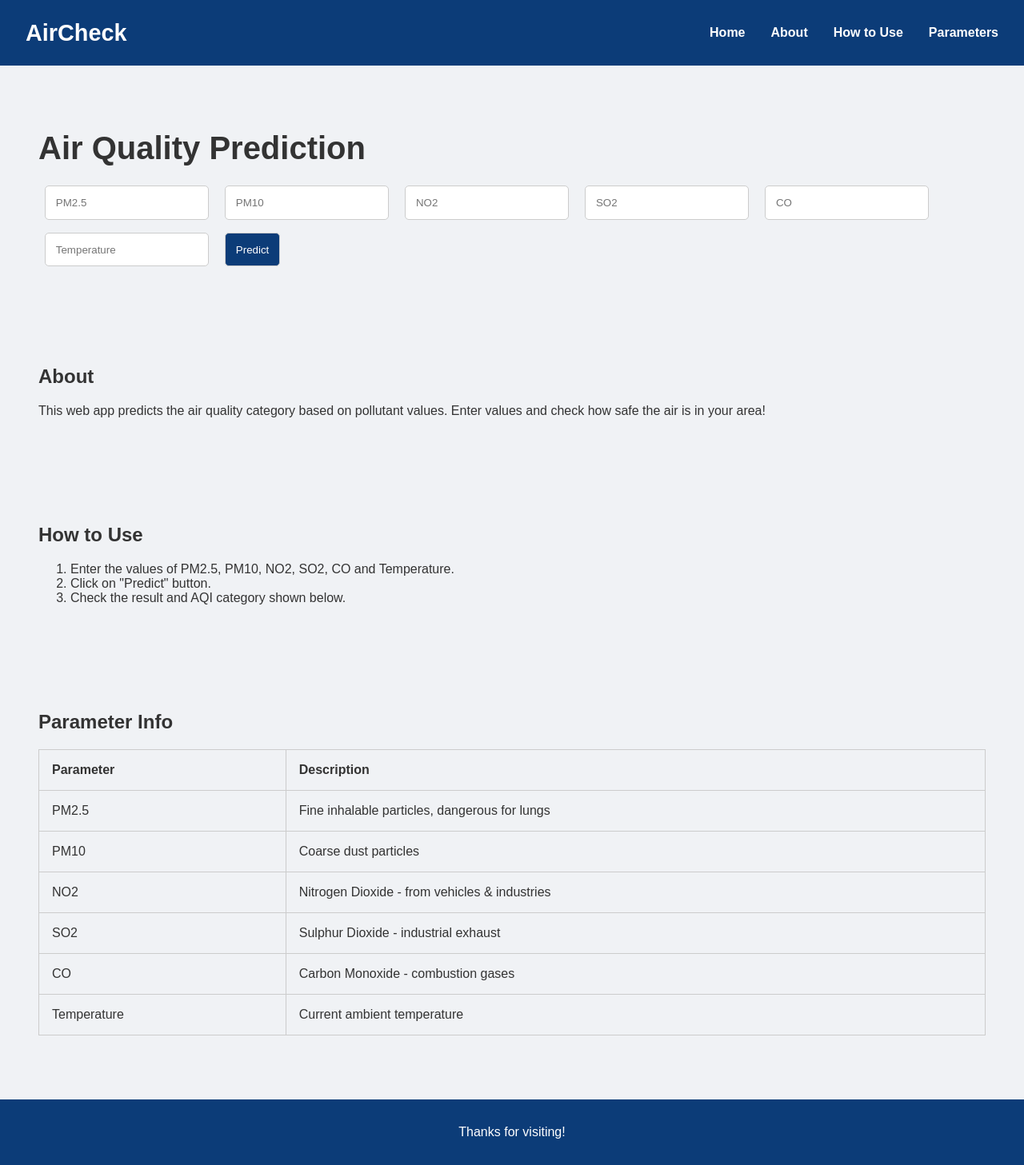
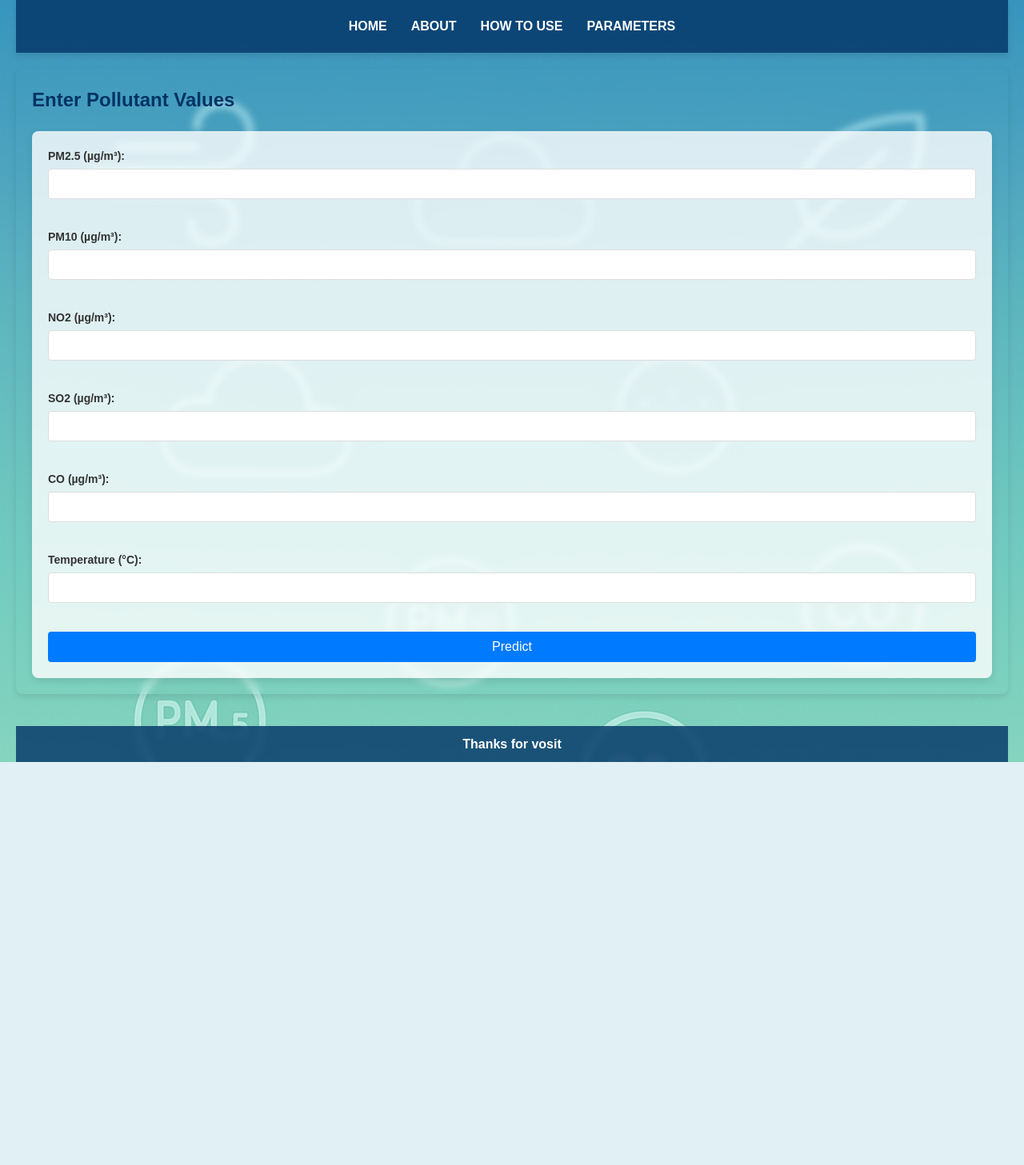
Before and after one commit to ABHAYBARMAN067/Air-Quality-Prediction-Streamlit, a Flask app: page / in a window 1280 px wide. Shown: the whole page at 80% size. After the commit the page ends 953 px from the top, so only its background shows below. Run offline with Flask 2, Linux system fonts and the light colour scheme; parts of the project's set-up code (start-up, migrations or seed data) failed here and were passed over.

Commit message:
Initial commit for Flask app

```diff
--- a/app.py
+++ b/app.py
@@ -1,43 +1,74 @@
-import os
 from flask import Flask, render_template, request
 import joblib
 import numpy as np
 
-# Initialize the Flask app
+# Initialize Flask app
 app = Flask(__name__)
 
-# Load the trained model and scaler from 'models' directory
-model = joblib.load(os.path.join('models', 'air_quality_model.pkl'))
-scaler = joblib.load(os.path.join('models', 'scaler.pkl'))
+# Load the trained model and scaler
+try:
+    model = joblib.load('air_quality_model.pkl')
+    scaler = joblib.load('scaler.pkl')
+    print("Model and Scaler loaded successfully.")
+except Exception as e:
+    print(f"Error loading model or scaler: {e}")
 
-# AQI categories
-categories = ['Good', 'Satisfactory', 'Moderate', 'Poor', 'Very Poor', 'Severe']
+@app.route('/')
+def home():
+    return render_template('index.html')  # Home page
 
-# Route to display the form and predict air quality
-@app.route('/', methods=['GET', 'POST'])
-def index():
-    if request.method == 'POST':
-        # Get input values from the form
+@app.route('/about')
+def about():
+    return render_template('about.html')  # About page
+
+@app.route('/how-to-use')
+def how_to_use():
+    return render_template('how_to_use.html')  # How to Use page
+
+@app.route('/parameters')
+def parameters():
+    return render_template('parameters.html')  # Parameters page
+
+@app.route('/predict', methods=['POST'])
+def predict():
+    try:
+        # Get input values from the user (PM2.5, PM10, NO2, SO2, CO, Temperature)
         pm25 = float(request.form['PM2.5'])
         pm10 = float(request.form['PM10'])
         no2 = float(request.form['NO2'])
         so2 = float(request.form['SO2'])
         co = float(request.form['CO'])
+        temperature = float(request.form['Temperature'])
 
-        # Create input feature array
-        input_features = np.array([[pm25, pm10, no2, so2, co]])
+        # Prepare the features for prediction
+        features = np.array([[pm25, pm10, no2, so2, co, temperature]])
 
-        # Scale the features using the loaded scaler
-        input_scaled = scaler.transform(input_features)
+        # Debug print statement to check the features being passed
+        print(f"Features for prediction: {features}")
 
-        # Predict the category
-        prediction = model.predict(input_scaled)
-        predicted_category = categories[prediction[0]]
+        # Scale the features using the saved scaler
+        features_scaled = scaler.transform(features)
 
-        return render_template('index.html', prediction=predicted_category)
+        # Predict the Air Quality Index (AQI)
+        predicted_aqi = model.predict(features_scaled)
 
-    return render_template('index.html', prediction=None)
+        # Debug print statement to check prediction
+        print(f"Predicted AQI (numeric value): {predicted_aqi}")
 
-# Run the app
+        # Decode the predicted numeric label to its corresponding category
+        aqi_category = ['Good', 'Satisfactory', 'Moderate', 'Poor', 'Very Poor', 'Severe']
+
+        # Handle cases where prediction might be slightly out of range (e.g., rounding errors)
+        predicted_category = aqi_category[int(np.round(predicted_aqi[0]))]
+
+        return render_template('index.html', prediction_text=f"The predicted Air Quality is: {predicted_category}")
+
+    except ValueError as ve:
+        print(f"ValueError: {ve}")
+        return render_template('index.html', prediction_text=f"Invalid input value: {ve}")
+    except Exception as e:
+        print(f"Error: {e}")
+        return render_template('index.html', prediction_text=f"Error: {e}")
+
 if __name__ == '__main__':
     app.run(debug=True)
--- /dev/null
+++ b/static/css/style.css
@@ -0,0 +1,199 @@
+/* Reset some default styles */
+* {
+    margin: 0;
+    padding: 0;
+    box-sizing: border-box;
+}
+/* Main content section */
+section {
+    padding: 20px;
+    background-color: rgba(255, 255, 255, 0.8); /* Semi-transparent white */
+    margin: 20px 0;
+    border-radius: 8px;
+    box-shadow: 0 4px 8px rgba(0, 0, 0, 0.1);
+    transition: transform 0.3s ease, box-shadow 0.3s ease;
+}
+
+/* Form styles */
+form {
+    display: flex;
+    flex-direction: column;
+    background-color: rgba(255, 255, 255, 0.8); /* Semi-transparent white */
+    padding: 20px; /* Add padding for better spacing */
+    border-radius: 8px; /* Match the section's border radius */
+    box-shadow: 0 4px 8px rgba(0, 0, 0, 0.1);
+}
+
+/* Result section */
+.result {
+    margin-top: 20px;
+    padding: 10px;
+    background-color: rgba(224, 224, 224, 0.7); /* Keep this as is for a transparent grey */
+    border-radius: 4px;
+    font-size: 16px;
+}
+body {
+    font-family: Arial, sans-serif;
+    background-image: url('background.png');
+    background-size: cover;
+    background-repeat: no-repeat;
+    background-attachment: fixed;
+    background-position: center;
+    color: #333;
+    line-height: 1.6;
+}
+
+/* Full-width container */
+.container {
+    width: 100%;
+    margin: 0;
+    padding: 0 20px;
+}
+
+/* Header styles */
+header {
+    background-color: rgba(0, 51, 102, 0.8); /* Semi-transparent */
+    color: #fff;
+    padding: 20px 0;
+    text-align: center;
+    box-shadow: 0 4px 8px rgba(0, 0, 0, 0.1);
+    backdrop-filter: blur(5px);
+}
+
+/* Navbar styles */
+nav ul {
+    list-style: none;
+    padding: 0;
+    display: flex;
+    justify-content: center;
+    flex-wrap: wrap;
+}
+
+nav ul li {
+    margin: 0 15px;
+}
+
+nav ul li a {
+    color: #fff;
+    text-decoration: none;
+    font-weight: bold;
+    text-transform: uppercase;
+    font-size: 16px;
+    transition: color 0.3s ease;
+}
+
+nav ul li a:hover {
+    color: #ffcc00;
+    text-decoration: underline;
+}
+
+/* Main content section */
+section {
+    padding: 20px;
+    background-color: transparent;
+    margin: 20px 0;
+    border-radius: 8px;
+    box-shadow: 0 4px 8px rgba(0, 0, 0, 0.1);
+    transition: transform 0.3s ease, box-shadow 0.3s ease;
+    backdrop-filter: blur(5px);
+}
+
+
+section:hover {
+    transform: scale(1.02);
+    box-shadow: 0 8px 16px rgba(0, 0, 0, 0.2);
+}
+
+/* Form styles */
+form {
+    display: flex;
+    flex-direction: column;
+}
+
+form label {
+    display: block;
+    margin-bottom: 5px;
+    font-size: 14px;
+}
+
+form input {
+    width: 100%;
+    padding: 10px;
+    margin-bottom: 10px;
+    border: 1px solid #ddd;
+    border-radius: 4px;
+    font-size: 14px;
+    transition: border 0.3s ease;
+}
+
+form input:focus {
+    border-color: #007bff;
+}
+
+form button {
+    padding: 10px 20px;
+    background-color: #007bff;
+    color: white;
+    border: none;
+    border-radius: 4px;
+    cursor: pointer;
+    font-size: 16px;
+    transition: background-color 0.3s ease;
+}
+
+form button:hover {
+    background-color: #0056b3;
+}
+
+/* Result section */
+.result {
+    margin-top: 20px;
+    padding: 10px;
+    background-color: rgba(224, 224, 224, 0.7); /* Transparent grey */
+    border-radius: 4px;
+    font-size: 16px;
+    backdrop-filter: blur(5px);
+}
+
+/* List styles */
+ul {
+    list-style-type: square;
+    padding-left: 20px;
+}
+
+h2 {
+    margin-bottom: 20px;
+    font-size: 24px;
+    color: #003366;
+}
+
+/* Footer styles */
+footer {
+    background-color: rgba(0, 51, 102, 0.8); /* Semi-transparent */
+    color: #fff;
+    text-align: center;
+    padding: 10px 0;
+    margin-top: 40px;
+    backdrop-filter: blur(5px);
+}
+
+/* Responsive design for smaller screens */
+@media (max-width: 768px) {
+    nav ul {
+        flex-direction: column;
+        align-items: center;
+    }
+
+    nav ul li {
+        margin-bottom: 10px;
+    }
+
+    section {
+        padding: 15px;
+        margin: 15px 0;
+    }
+}
+/* Bold normal text */
+body, p, li, h1, h2, h3, h4, h5, h6 {
+    font-weight: bold;
+}
--- a/static/style.css
+++ /dev/null
@@ -1,104 +0,0 @@
-body {
-    margin: 0;
-    font-family: 'Arial', sans-serif;
-    background: #f0f2f5;
-    color: #333;
-  }
-
-  nav {
-    background: #0c3c78;
-    padding: 1rem 2rem;
-    display: flex;
-    justify-content: space-between;
-    align-items: center;
-    color: #fff;
-  }
-
-  nav .logo {
-    font-size: 1.8rem;
-    font-weight: bold;
-  }
-
-  nav ul {
-    display: flex;
-    gap: 2rem;
-    list-style: none;
-  }
-
-  nav ul li a {
-    color: #fff;
-    text-decoration: none;
-    font-weight: bold;
-  }
-
-  nav ul li a:hover {
-    color: #ffda44;
-  }
-
-  section {
-    padding: 3rem;
-  }
-
-  #home h1 {
-    font-size: 2.5rem;
-    margin-bottom: 1rem;
-  }
-
-  form input, form button {
-    padding: 0.8rem;
-    margin: 0.5rem;
-    border: 1px solid #ccc;
-    border-radius: 5px;
-  }
-
-  form button {
-    background: #0c3c78;
-    color: #fff;
-    cursor: pointer;
-    transition: 0.3s;
-  }
-
-  form button:hover {
-    background: #ffda44;
-    color: #0c3c78;
-  }
-
-  .result-card {
-    margin-top: 1rem;
-    padding: 1rem;
-    border-radius: 10px;
-    color: #fff;
-    text-align: center;
-    font-size: 1.5rem;
-    font-weight: bold;
-  }
-
-  .result-card.good { background: #00e400; }
-  .result-card.satisfactory { background: #a3c853; }
-  .result-card.moderate { background: #ffff00; color: #333; }
-  .result-card.poor { background: #ff7e00; }
-  .result-card.very-poor { background: #ff0000; }
-  .result-card.severe { background: #8f3f97; }
-
-  table {
-    width: 100%;
-    border-collapse: collapse;
-    margin-top: 1rem;
-  }
-
-  table, th, td {
-    border: 1px solid #ccc;
-  }
-
-  th, td {
-    padding: 1rem;
-    text-align: left;
-  }
-
-  footer {
-    background: #0c3c78;
-    color: #fff;
-    text-align: center;
-    padding: 1rem;
-    margin-top: 2rem;
-  }
--- a/tempCodeRunnerFile.py
+++ /dev/null
@@ -1 +0,0 @@
-import seaborn as sns
--- /dev/null
+++ b/templates/base.html
@@ -0,0 +1,34 @@
+<!DOCTYPE html>
+<html lang="en">
+<head>
+    <meta charset="UTF-8">
+    <meta name="viewport" content="width=device-width, initial-scale=1.0">
+    <title>{% block title %}Air Quality Prediction{% endblock %}</title>
+    <link rel="stylesheet" href="{{ url_for('static', filename='css/style.css') }}">
+</head>
+<body>
+    <div class="container">
+        <!-- Common Navbar -->
+        <header>
+            <nav>
+                <ul>
+                    <li><a href="/">Home</a></li>
+                    <li><a href="/about">About</a></li>
+                    <li><a href="/how-to-use">How to Use</a></li>
+                    <li><a href="/parameters">Parameters</a></li>
+                </ul>
+            </nav>
+        </header>
+
+        <!-- Main content area -->
+        <main>
+            {% block content %}{% endblock %}
+        </main>
+
+        <!-- Footer -->
+        <footer>
+            <p>Thanks for vosit</p>
+        </footer>
+    </div>
+</body>
+</html>
--- a/templates/index.html
+++ b/templates/index.html
@@ -1,76 +1,36 @@
-<!DOCTYPE html>
-<html lang="en">
-<head>
-  <meta charset="UTF-8">
-  <title>Air Quality Prediction</title>
-  <link rel="stylesheet" href="{{ url_for('static', filename='style.css') }}">
-</head>
-<body>
+{% extends 'base.html' %}
 
-  <!-- Navbar -->
-  <nav>
-    <div class="logo">AirCheck</div>
-    <ul>
-      <li><a href="#home">Home</a></li>
-      <li><a href="#about">About</a></li>
-      <li><a href="#how">How to Use</a></li>
-      <li><a href="#params">Parameters</a></li>
-    </ul>
-  </nav>
+{% block title %}Home - Air Quality Prediction{% endblock %}
 
-  <!-- Home -->
-  <section id="home">
-    <h1>Air Quality Prediction</h1>
-    <form action="/predict" method="post">
-      <input type="number" name="PM2.5" placeholder="PM2.5" required>
-      <input type="number" name="PM10" placeholder="PM10" required>
-      <input type="number" name="NO2" placeholder="NO2" required>
-      <input type="number" name="SO2" placeholder="SO2" required>
-      <input type="number" name="CO" placeholder="CO" required>
-      <input type="number" name="Temperature" placeholder="Temperature" required>
-      <button type="submit">Predict</button>
-    </form>
+{% block content %}
+    <section class="form-section">
+        <h2>Enter Pollutant Values</h2>
+        <form method="POST" action="/predict">
+            <label for="PM2.5">PM2.5 (µg/m³):</label>
+            <input type="number" name="PM2.5" step="any" required><br>
 
-    {% if result %}
-    <div class="result-card {{ color }}">
-      <h2>Air Quality is: {{ result }}</h2>
-    </div>
+            <label for="PM10">PM10 (µg/m³):</label>
+            <input type="number" name="PM10" step="any" required><br>
+
+            <label for="NO2">NO2 (µg/m³):</label>
+            <input type="number" name="NO2" step="any" required><br>
+
+            <label for="SO2">SO2 (µg/m³):</label>
+            <input type="number" name="SO2" step="any" required><br>
+
+            <label for="CO">CO (µg/m³):</label>
+            <input type="number" name="CO" step="any" required><br>
+
+            <label for="Temperature">Temperature (°C):</label>
+            <input type="number" name="Temperature" step="any" required><br>
+
+            <button type="submit">Predict</button>
+        </form>
+    </section>
+
+    {% if prediction_text %}
+        <div class="result">
+            <h3>{{ prediction_text }}</h3>
+        </div>
     {% endif %}
-  </section>
-
-  <!-- About -->
-  <section id="about">
-    <h2>About</h2>
-    <p>This web app predicts the air quality category based on pollutant values. Enter values and check how safe the air is in your area!</p>
-  </section>
-
-  <!-- How to Use -->
-  <section id="how">
-    <h2>How to Use</h2>
-    <ol>
-      <li>Enter the values of PM2.5, PM10, NO2, SO2, CO and Temperature.</li>
-      <li>Click on "Predict" button.</li>
-      <li>Check the result and AQI category shown below.</li>
-    </ol>
-  </section>
-
-  <!-- Parameters Info -->
-  <section id="params">
-    <h2>Parameter Info</h2>
-    <table>
-      <tr><th>Parameter</th><th>Description</th></tr>
-      <tr><td>PM2.5</td><td>Fine inhalable particles, dangerous for lungs</td></tr>
-      <tr><td>PM10</td><td>Coarse dust particles</td></tr>
-      <tr><td>NO2</td><td>Nitrogen Dioxide - from vehicles & industries</td></tr>
-      <tr><td>SO2</td><td>Sulphur Dioxide - industrial exhaust</td></tr>
-      <tr><td>CO</td><td>Carbon Monoxide - combustion gases</td></tr>
-      <tr><td>Temperature</td><td>Current ambient temperature</td></tr>
-    </table>
-  </section>
-
-  <footer>
-    <p>Thanks for visiting!</p>
-</footer>
-
-</body>
-</html>
+{% endblock %}
```
Also changed, not shown: main.py (+43 -76 lines), requirements.txt (+4 -6 lines), templates/about.html (added, +10 -0 lines), templates/how_to_use.html (added, +15 -0 lines), templates/parameters.html (added, +18 -0 lines), static/css/background.png (added), 2 other files.
